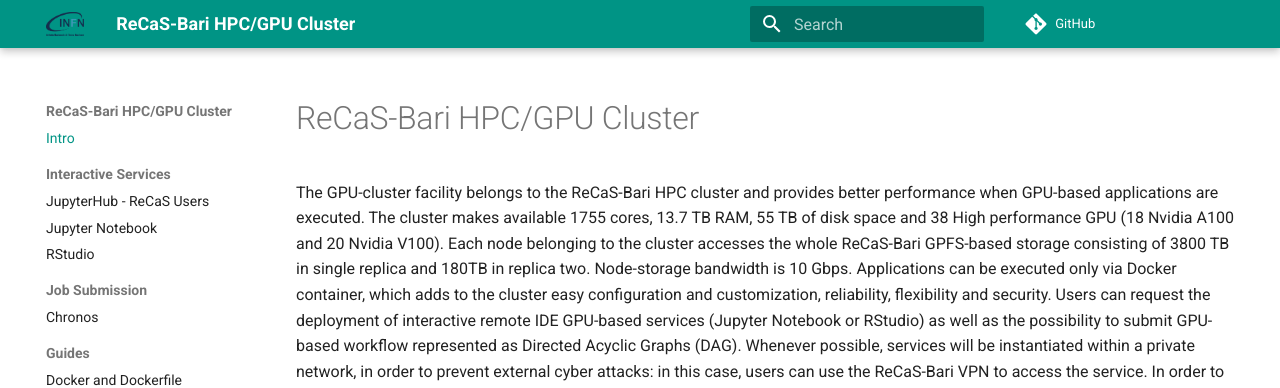
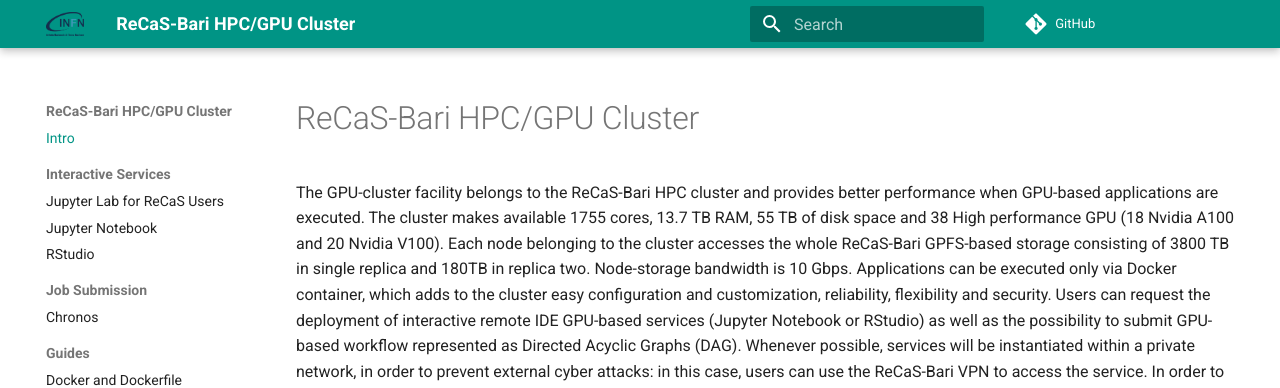
Before and after one commit to jvino/cluster-hpc-gpu-guides, an MkDocs documentation site: the page built from docs/index.md, in a window 1280 px wide. Shown: the top 388 px of the page. Built offline with MkDocs 1.6.1 and Material for MkDocs 9.7.7, drawn with Linux system fonts in a browser that asks for light colours; comment, search, counter and statistics services are not loaded.

Commit message:
Edited the menu

```diff
--- a/mkdocs.yml
+++ b/mkdocs.yml
@@ -26,7 +26,7 @@
 nav:
   - Intro: 'index.md'
   - Interactive Services:
-    - JupyterHub - ReCaS Users: 'interactive_services/jupyterhub-recas-users.md'
+    - Jupyter Lab for ReCaS Users: 'interactive_services/jupyter-for-recas-users.md'
     - Jupyter Notebook: 'interactive_services/jupyter_notebook.md'
     - RStudio: 'interactive_services/rstudio.md'
   - Job Submission:
```
Also changed, not shown: docs/interactive_services/jupyter-for-recas-users.md (renamed from docs/interactive_services/jupyterhub-recas-users.md).
